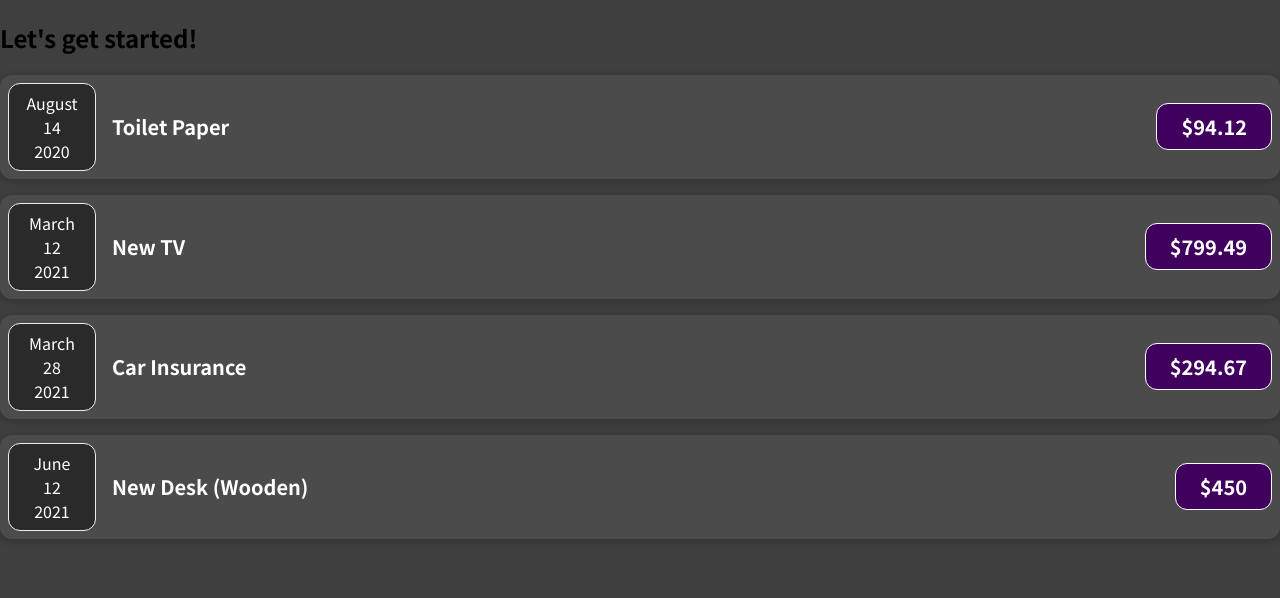
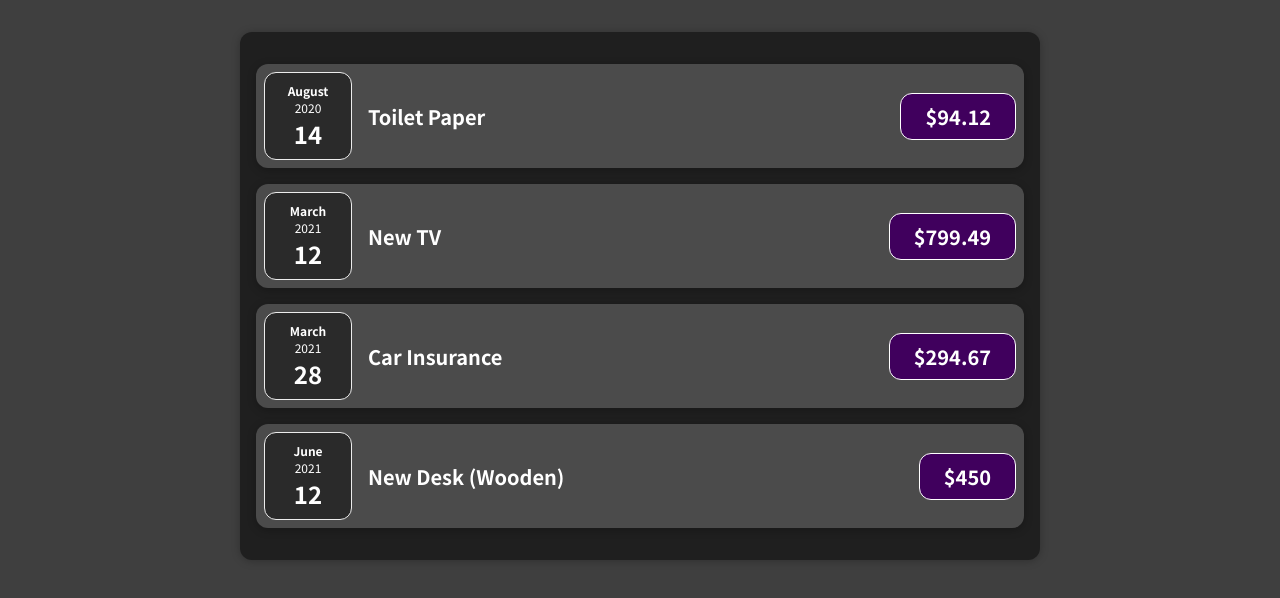
Before and after one commit to IsmayelAlam/practice_react, a JavaScript app in the folder react-course01/: page / in a window 1280 px wide. Shown: the top 598 px of the page. Built offline with nearby package versions, Linux system fonts and the light colour scheme.

Commit message:
seperate the expenses into another conponent

```diff
--- a/react-course01/src/App.js
+++ b/react-course01/src/App.js
@@ -1,4 +1,4 @@
-import ExpenseItem from "./components/ExpenseItem";
+import Expense from "./components/Expense";
 
 function App() {
   const expense = [
@@ -23,31 +23,7 @@ function App() {
     },
   ];
 
-  return (
-    <div>
-      <h2>Let's get started!</h2>
-      <ExpenseItem
-        title={expense[0].title}
-        amount={expense[0].amount}
-        date={expense[0].date}
-      ></ExpenseItem>
-      <ExpenseItem
-        title={expense[1].title}
-        amount={expense[1].amount}
-        date={expense[1].date}
-      ></ExpenseItem>
-      <ExpenseItem
-        title={expense[2].title}
-        amount={expense[2].amount}
-        date={expense[2].date}
-      ></ExpenseItem>
-      <ExpenseItem
-        title={expense[3].title}
-        amount={expense[3].amount}
-        date={expense[3].date}
-      ></ExpenseItem>
-    </div>
-  );
+  return <Expense expense={expense} />;
 }
 
 export default App;
--- /dev/null
+++ b/react-course01/src/components/Expense.css
@@ -0,0 +1,9 @@
+.expenses {
+  padding: 1rem;
+  background-color: rgb(31, 31, 31);
+  margin: 2rem auto;
+  width: 50rem;
+  max-width: 95%;
+  border-radius: 12px;
+  box-shadow: 0 1px 8px rgba(0, 0, 0, 0.25);
+}
--- /dev/null
+++ b/react-course01/src/components/Expense.js
@@ -0,0 +1,32 @@
+import ExpenseItem from "./ExpenseItem";
+import "./Expense.css";
+
+function Expense(props) {
+  const expense = props.expense;
+  return (
+    <div className="expenses">
+      <ExpenseItem
+        title={expense[0].title}
+        amount={expense[0].amount}
+        date={expense[0].date}
+      />
+      <ExpenseItem
+        title={expense[1].title}
+        amount={expense[1].amount}
+        date={expense[1].date}
+      />
+      <ExpenseItem
+        title={expense[2].title}
+        amount={expense[2].amount}
+        date={expense[2].date}
+      />
+      <ExpenseItem
+        title={expense[3].title}
+        amount={expense[3].amount}
+        date={expense[3].date}
+      />
+    </div>
+  );
+}
+
+export default Expense;
--- a/react-course01/src/components/ExpenseDate.js
+++ b/react-course01/src/components/ExpenseDate.js
@@ -7,9 +7,9 @@ function ExpenseDate(props) {
 
   return (
     <div className="expense-date">
-      <div>{month}</div>
-      <div>{day}</div>
-      <div>{year}</div>
+      <div className="expense-date__month">{month}</div>
+      <div className="expense-date__year">{year}</div>
+      <div className="expense-date__day">{day}</div>
     </div>
   );
 }
```
